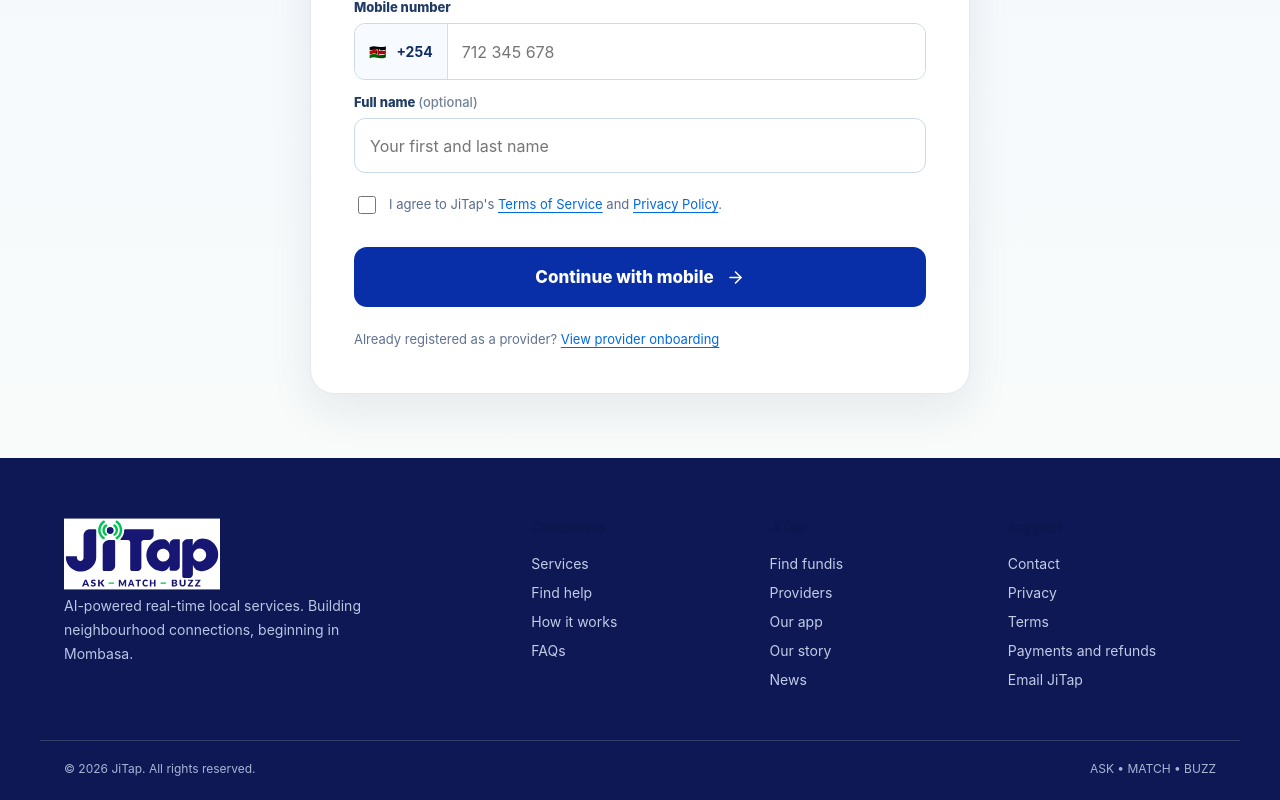
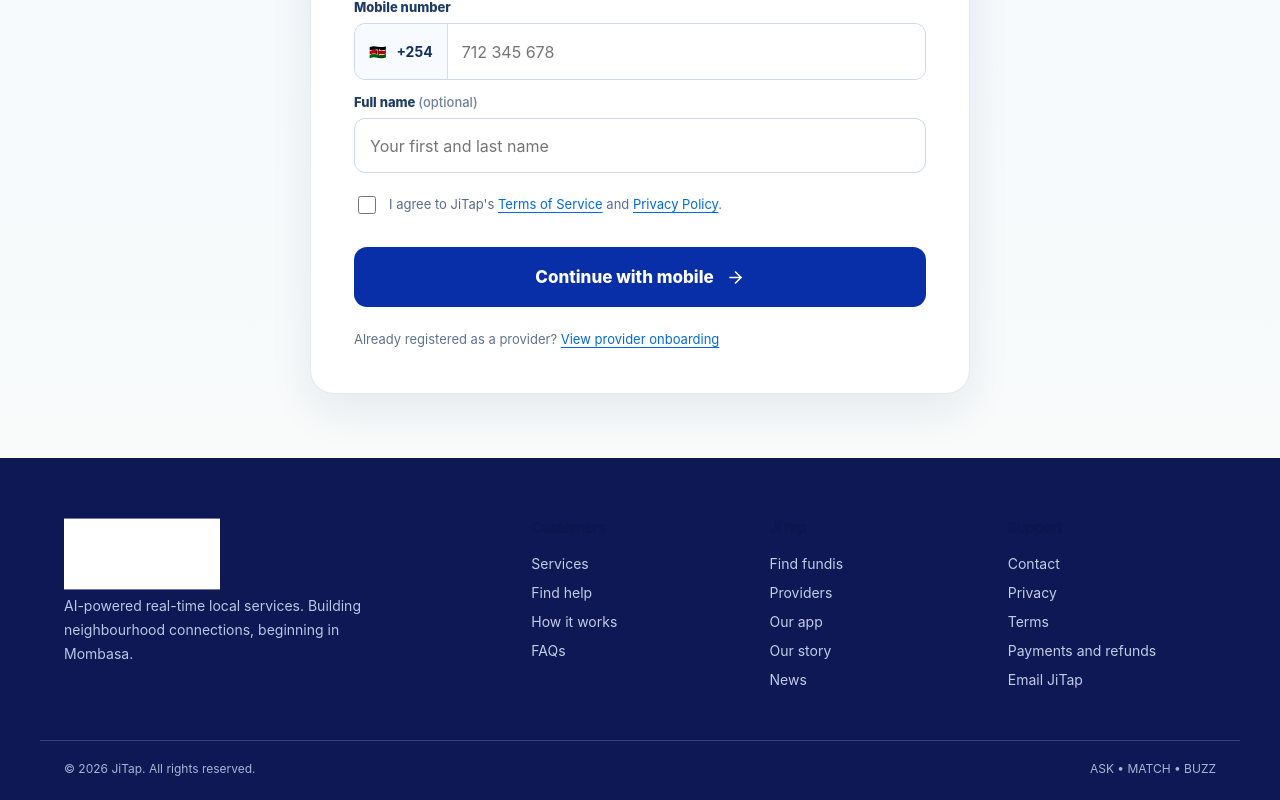
Before and after one commit to Jitap/jitapwebsite, a Next.js app: page /login in a window 1280 px wide. Shown: the part 551-1351 px from the top of the page. Built offline with nearby package versions, Linux system fonts and the light colour scheme; no server answers.

Commit message:
Display white reversed JiTap brand mark on dark footer

```diff
--- a/src/app/globals.css
+++ b/src/app/globals.css
@@ -513,3 +513,9 @@ body{color:#232c49}
 .jt-ai-typing-dots>span:nth-child(3){animation-delay:.28s}
 @keyframes jt-ai-dot-bounce{0%,60%,100%{transform:translateY(0);opacity:.35}28%{transform:translateY(-6px);opacity:1}}
 @media(prefers-reduced-motion:reduce){.jt-ai-typing-dots>span{animation:none;opacity:.75}}
+
+
+/* Negative/reversed JiTap logo on the navy footer; header logo keeps its colors. */
+.footer .brand img {
+ filter: brightness(0) invert(1);
+}
```
